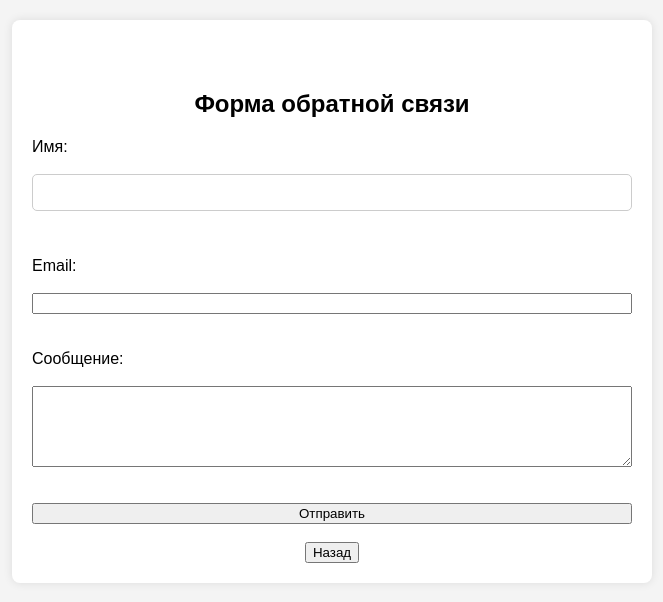
After one commit to vagiztech/NLP_HW1, a Flask app: page /feedback in a window 1280 px wide. The commit adds this page. Shown: the top 602 px of the page, without its empty margins (308-971 px from the left). Run offline with Flask 3, Linux system fonts and the light colour scheme; parts of the project's set-up code (start-up, migrations or seed data) failed here and were passed over; some libraries are stand-ins or nearby versions.

Commit message:
added feedback

```diff
--- a/app/routes.py
+++ b/app/routes.py
@@ -1,6 +1,8 @@
-from flask import render_template, request
+from flask import render_template, request, redirect, url_for, flash
 from app import app
 from housemd import find_best_reply
+
+app.secret_key = 'blablabla'
 
 @app.route('/', methods=['GET', 'POST'])
 def index():
@@ -9,3 +11,16 @@ def index():
         user_message = request.form['message']
         response = find_best_reply(user_message)
     return render_template('index.html', response=response)
+
+@app.route('/feedback', methods=['GET', 'POST'])
+def feedback():
+    if request.method == 'POST':
+        name = request.form.get("name")
+        email = request.form.get("email")
+        message = request.form.get("message")
+        # Сохраняем обратную связь в файл или базу данных; здесь пример записи в файл
+        with open("feedback.txt", "a", encoding="utf-8") as f:
+            f.write(f"Имя: {name}\nEmail: {email}\nСообщение: {message}\n{'-'*40}\n")
+        flash("Спасибо за обратную связь!")
+        return redirect(url_for('feedback'))
+    return render_template("feedback.html")
--- /dev/null
+++ b/app/templates/feedback.html
@@ -0,0 +1,39 @@
+<!DOCTYPE html>
+<html lang="ru">
+<head>
+    <meta charset="UTF-8">
+    <title>Обратная связь</title>
+    <link rel="stylesheet" href="{{ url_for('static', filename='style.css') }}">
+    <style>
+        .container {
+            max-width: 600px;
+            margin: 0 auto;
+            text-align: center;
+            padding-top: 50px;
+        }
+        form {
+            text-align: left;
+            margin: 0 auto;
+        }
+    </style>
+</head>
+<body>
+    <div class="container">
+        <h2>Форма обратной связи</h2>
+        <form action="/feedback" method="POST">
+            <label for="name">Имя:</label><br>
+            <input type="text" id="name" name="name" required><br><br>
+
+            <label for="email">Email:</label><br>
+            <input type="email" id="email" name="email" required><br><br>
+
+            <label for="message">Сообщение:</label><br>
+            <textarea id="message" name="message" rows="5" required></textarea><br><br>
+
+            <button type="submit">Отправить</button>
+        </form>
+        <br>
+        <button onclick="window.history.back();">Назад</button>
+    </div>
+</body>
+</html>
--- a/app/templates/index.html
+++ b/app/templates/index.html
@@ -17,5 +17,8 @@
             {{ response }}
         </div>
     </div>
+    <div class="container">
+        <a href="{{ url_for('feedback') }}">Feedback</a>
+    </div>
 </body>
 </html>
```
